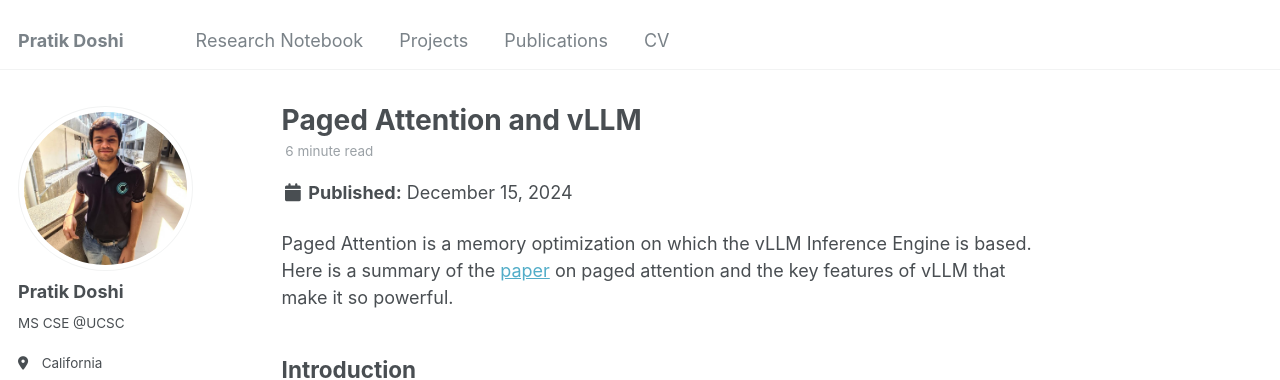
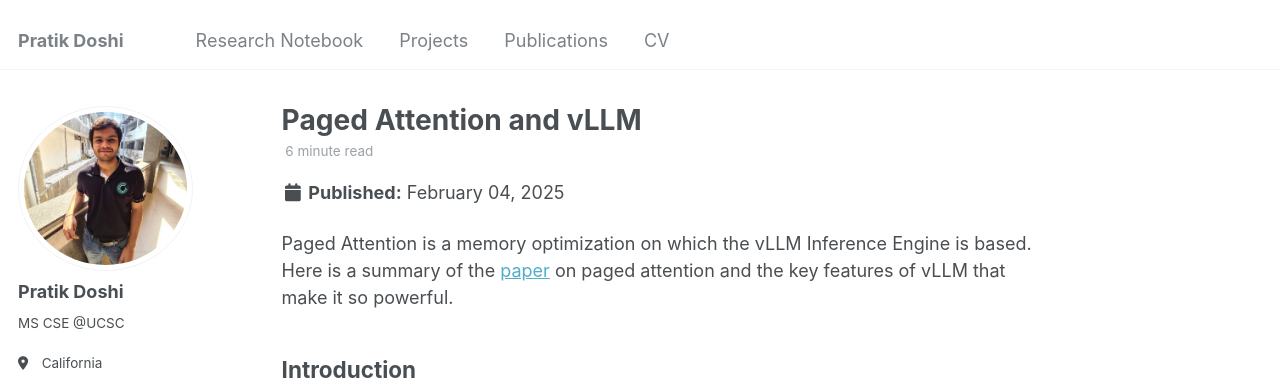
Before and after one commit to Pratik-Doshi-99/pratik-doshi-99.github.io, a Jekyll site: the page built from _posts/2024-02-04-paged-attention-vllm.md, in a window 1280 px wide and 900 px high. Shown: the top 380 px of the window. Built offline with Jekyll 4.4.1, drawn with Linux system fonts in a browser that asks for light colours.

Commit message:
fixed the date

```diff
--- a/_posts/2024-02-04-paged-attention-vllm.md
+++ b/_posts/2024-02-04-paged-attention-vllm.md
@@ -1,6 +1,6 @@
 ---
 title: 'Paged Attention and vLLM'
-date: 2024-12-15
+date: 2025-02-04
 permalink: /posts/paged-attention-vllm/
 tags:
   - Attention
```
